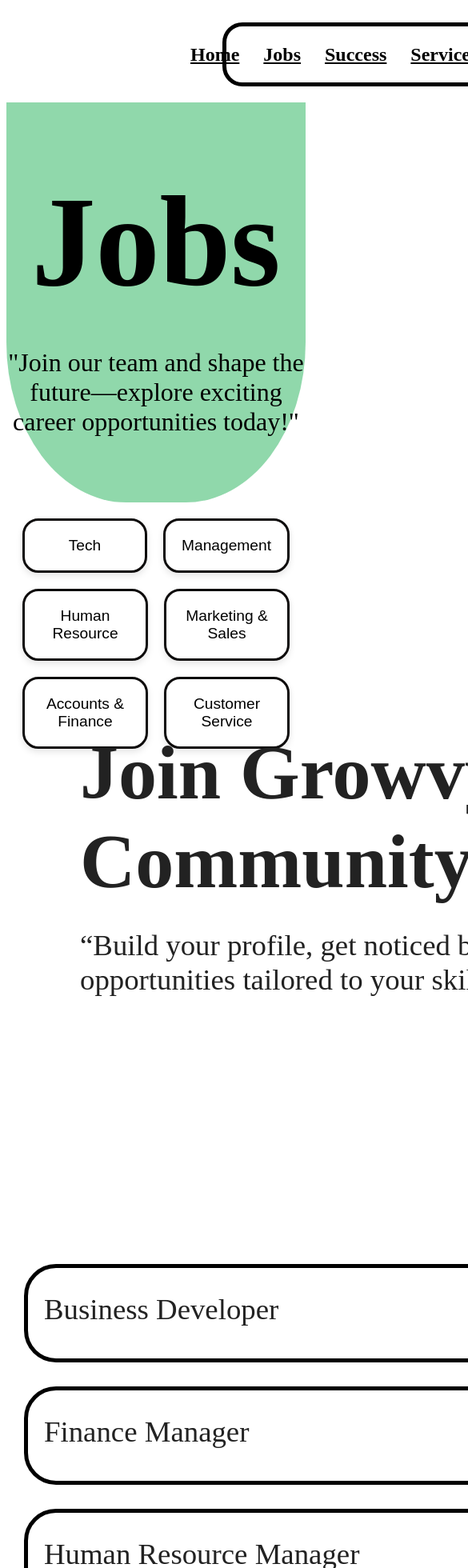
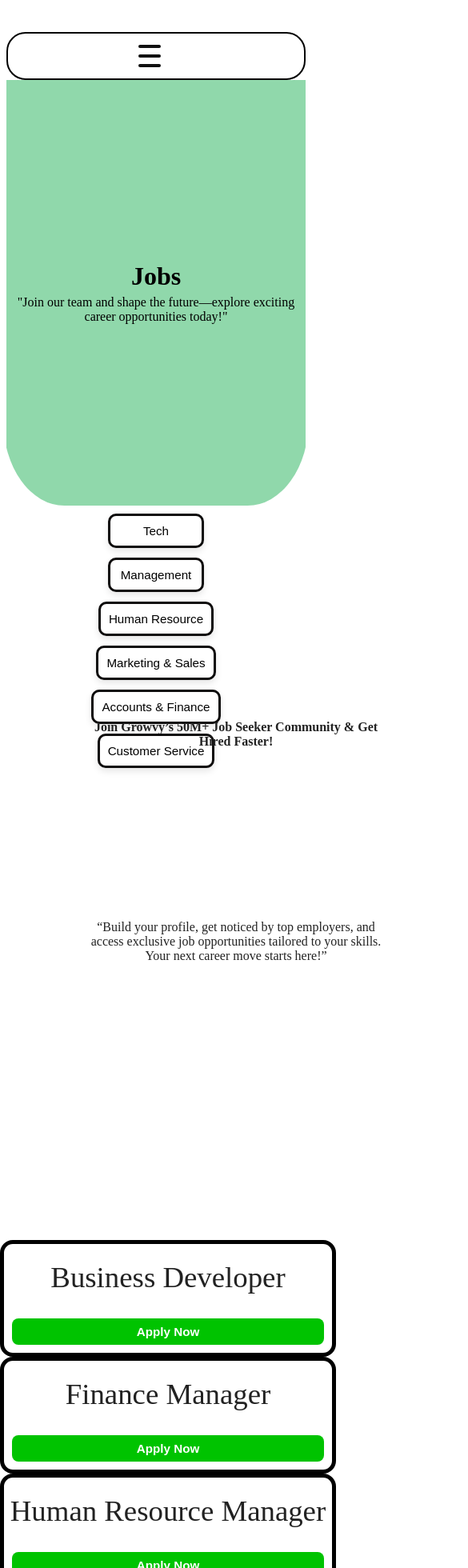
Before and after one commit to ayaz7964/Growvy, a React (Vite) app: page /jobs in a window 390 px wide. Shown: the top 1960 px of the page at 80% size, 585 px wide, since content can reach past the window. Built offline with nearby package versions, Linux system fonts and the light colour scheme.

Commit message:
added responsiveness

```diff
--- a/index.html
+++ b/index.html
@@ -5,6 +5,7 @@
     <link rel="icon" type="image/svg+xml" href="/vite.svg" />
     <meta name="viewport" content="width=device-width, initial-scale=1.0" />
     <link rel="stylesheet" href="https://cdnjs.cloudflare.com/ajax/libs/font-awesome/6.5.0/css/all.min.css" />
+
     <title>Vite + React</title>
   </head>
   <body>
--- a/src/Component/Jobs.jsx
+++ b/src/Component/Jobs.jsx
@@ -36,64 +36,64 @@ export default function Jobs() {
         <p className="topJob">Top Jobs</p>
         <div className="job-con">
           <div className="job">
-            <p>Business Developer</p>
+            <p className="Job-text">Business Developer</p>
             <button className="btn jbtn">Apply Now </button>
           </div>
 
           <div className="job">
-            <p>Finance Manager</p>
+            <p className="Job-text">Finance Manager</p>
             <button className="btn jbtn">Apply Now </button>
           </div>
           <div className="job">
-            <p>Human Resource Manager</p>
+            <p className="Job-text">Human Resource Manager</p>
             <button className="btn jbtn">Apply Now </button>
           </div>
           <div className="job">
-            <p>Software Engineer</p>
+            <p className="Job-text">Software Engineer</p>
             <button className="btn jbtn">Apply Now </button>
           </div>
           <div className="job">
-            <p>Web Developer</p>
+            <p className="Job-text" >Web Developer</p>
             <button className="btn jbtn">Apply Now </button>
           </div>
           <div className="job">
-            <p> Graphic Designer / Ui / Ux</p>
+            <p className="Job-text"> Graphic Designer / Ui / Ux</p>
             <button className="btn jbtn">Apply Now </button>
           </div>
           <div className="job">
-            <p>SEO Expert</p>
+            <p className="Job-text">SEO Expert</p>
             <button className="btn jbtn">Apply Now </button>
           </div>
           <div className="job">
-            <p>Android Developer</p>
+            <p className="Job-text">Android Developer</p>
             <button className="btn jbtn">Apply Now </button>
           </div>
           <div className="job">
-            <p>Floor Manager</p>
+            <p className="Job-text" >Floor Manager</p>
             <button className="btn jbtn">Apply Now </button>
           </div>
           <div className="job">
-            <p> Sales Representative</p>
+            <p className="Job-text"> Sales Representative</p>
             <button className="btn jbtn">Apply Now </button>
           </div>
           <div className="job">
-            <p>Data Entry Operator</p>
+            <p className="Job-text">Data Entry Operator</p>
             <button className="btn jbtn">Apply Now </button>
           </div>
           <div className="job">
-            <p>Delivery Man</p>
+            <p className="Job-text">Delivery Man</p>
             <button className="btn jbtn">Apply Now </button>
           </div>
           <div className="job">
-            <p>Urdu / English Call Center Agent</p>
+            <p className="Job-text">Urdu / English Call Center Agent</p>
             <button className="btn jbtn">Apply Now </button>
           </div>
           <div className="job">
-            <p> Morning Shift Jobs for Females</p>
+            <p className="Job-text"> Morning Shift Jobs for Females</p>
             <button className="btn jbtn">Apply Now </button>
           </div>
           <div className="job">
-            <p>Accountant</p>
+            <p className="Job-text">Accountant</p>
             <button className="btn jbtn">Apply Now </button>
           </div>
         </div>
--- a/src/Component/NavBar.jsx
+++ b/src/Component/NavBar.jsx
@@ -1,31 +1,72 @@
-import React from 'react'
+// import React from 'react'
+// import '../Css/NavBar.css'
+// import { Link } from 'react-router-dom'
+
+// export default function NavBar() {
+//   return (
+//     <div>
+//       <div className="conatinerN">
+//         <nav className="navbar">
+//           <ul className="nav-links">
+//             <li>
+//               <Link to="/">Home</Link>
+//             </li>
+//             <li>
+//               <Link to="/jobs">Jobs</Link>
+//             </li>
+//             <li>
+//               <Link to="/success">Success</Link>
+//             </li>
+//             <li>
+//               <Link to="/services">Services</Link>
+//             </li>
+//             <li>
+//               <Link to="/pricing">Pricing</Link>
+//             </li>
+//           </ul>
+//         </nav>
+//       </div>
+//     </div>
+//   )
+// }
+
+
+import React, { useState } from 'react'
 import '../Css/NavBar.css'
 import { Link } from 'react-router-dom'
 
 export default function NavBar() {
+  const [menuOpen, setMenuOpen] = useState(false)
+
+  const handleHamburgerClick = () => setMenuOpen(!menuOpen)
+  const handleLinkClick = () => setMenuOpen(false)
+
   return (
-    <div>
-      <div className="conatiner">
+    <div className="container">
       <nav className="navbar">
-          <ul className="nav-links">
+        <div className="hamburger" onClick={handleHamburgerClick} aria-label="Toggle navigation" tabIndex={0}>
+          <span />
+          <span />
+          <span />
+        </div>
+        <ul className={`nav-links${menuOpen ? ' active' : ''}`}>
           <li>
-              <Link to="/">Home</Link>
+            <Link to="/" onClick={handleLinkClick}>Home</Link>
           </li>
           <li>
-              <Link to="/jobs">Jobs</Link>
+            <Link to="/jobs" onClick={handleLinkClick}>Jobs</Link>
           </li>
           <li>
-              <Link to="/success">Success</Link>
+            <Link to="/success" onClick={handleLinkClick}>Success</Link>
           </li>
           <li>
-              <Link to="/services">Services</Link>
+            <Link to="/services" onClick={handleLinkClick}>Services</Link>
           </li>
           <li>
-              <Link to="/pricing">Pricing</Link>
+            <Link to="/pricing" onClick={handleLinkClick}>Pricing</Link>
           </li>
         </ul>
       </nav>
     </div>
-    </div>
   )
 }
--- a/src/Css/Jobs.css
+++ b/src/Css/Jobs.css
@@ -1,3 +1,17 @@
+.jobs-container {
+  width: 100%;
+  /* max-width: 1400px; */
+  display: flex;
+  flex-direction: column;
+  justify-content: center;
+  align-items: center;
+  align-content: center;
+  justify-items: center;
+  margin: 0 auto;
+  padding: 0 16px;
+  box-sizing: border-box;
+}
+
 .Jobheadline{
     display: flex;
     justify-content: center;
@@ -201,3 +215,272 @@ li{
 
 
 }
+
+/* Tablet */
+@media (max-width: 1024px) {
+  .jobs-container {
+    padding: 0 8px;
+    align-items: center;
+  }
+  .Jobheadline {
+    align-items: center;
+    justify-content: center;
+    text-align: center;
+    padding: 2rem 1rem;
+  }
+  .head {
+    font-size: 3.5rem;
+    margin: 16px 0 8px 0;
+    text-align: center;
+  }
+  .para {
+    font-size: 1.3rem;
+    margin: 0 0 18px 0;
+    text-align: center;
+  }
+  .btns {
+    flex-direction: column;
+    align-items: center;
+    gap: 16px;
+    padding: 16px 0;
+  }
+  .h {
+    font-size: 1.1rem;
+    padding: 12px 0;
+    min-width: 160px;
+    max-width: 90vw;
+    margin: 0 auto;
+    text-align: center;
+  }
+  .jarea3 {
+    align-items: center;
+    margin: 32px 0 0 0;
+    text-align: center;
+  }
+  .jLtext {
+    font-size: 2rem;
+    margin-bottom: 10px;
+    text-align: center;
+  }
+  .jSText {
+    font-size: 1.1rem;
+    margin-bottom: 16px;
+    text-align: center;
+  }
+  .jsignin {
+    margin: 0 auto;
+    display: block;
+  }
+  .topJob {
+    font-size: 2rem;
+    margin: 32px 0 16px 0;
+    text-align: center;
+  }
+  .job-con {
+    gap: 16px;
+    max-width: 100%;
+    margin: 0 auto;
+    align-items: center;
+  }
+  .job {
+    flex-direction: column;
+    align-items: center;
+    gap: 10px;
+    padding: 12px;
+    border-radius: 18px;
+    margin: 0 auto;
+    width: 100%;
+    max-width: 500px;
+  }
+  .jbtn {
+    width: 100%;
+    font-size: 1rem;
+    padding: 10px 0;
+    border-radius: 8px;
+    margin: 0 auto;
+  }
+  .jarea4 {
+    margin: 24px 0 0 0;
+    display: flex;
+    justify-content: center;
+  }
+  .jimgArea {
+    max-width: 100%;
+    height: auto;
+    border-radius: 10px;
+    margin: 0 auto;
+  }
+  .jright-area1 {
+    padding: 16px 8px;
+    border-radius: 12px;
+    margin: 24px auto 0 auto;
+    text-align: center;
+    max-width: 90vw;
+  }
+  .jjobimage {
+    margin: 16px auto;
+    display: flex;
+    justify-content: center;
+  }
+  .jjobimage img {
+    width: 120px;
+    height: 120px;
+  }
+  .footer {
+    flex-direction: column;
+    gap: 16px;
+    padding: 20px 0;
+    border-radius: 14px;
+    align-items: center;
+    text-align: center;
+  }
+  .jfootLeft, .jfootCenter, .jfootRight {
+    min-width: 0;
+    max-width: 100%;
+    margin: 0 auto;
+    text-align: center;
+  }
+  .jfootRight img {
+    max-width: 120px;
+    margin: 0 auto;
+  }
+}
+
+/* Mobile */
+@media (max-width: 600px) {
+  .jobs-container {
+    padding: 0 4px;
+    align-items: center;
+  }
+  .Job-text{
+    text-align: center;
+    max-width: 400px;
+  }
+  .Jobheadline {
+    min-height: 180px;
+    border-bottom-left-radius: 20%;
+    border-bottom-right-radius: 20%;
+    padding: 1rem 0.5rem;
+    align-items: center;
+    justify-content: center;
+    text-align: center;
+  }
+  .head {
+    font-size: 2rem;
+    margin: 10px 0 5px 0;
+    text-align: center;
+  }
+  .para {
+    font-size: 1rem;
+    margin: 0 0 10px 0;
+    text-align: center;
+  }
+  .btns {
+    flex-direction: column;
+    align-items: center;
+    gap: 12px;
+    padding: 10px 0;
+    width: 100%;
+    max-width: 100vw;
+  }
+  .h {
+    min-width: 120px;
+    max-width: 100%;
+    font-size: 0.95rem;
+    padding: 10px;
+    border-radius: 10px;
+    margin: 0 auto;
+    text-align: center;
+  }
+  .jarea3 {
+    margin: 20px 0 0 0;
+    align-items: center;
+    text-align: center;
+  }
+  .jLtext, .jSText {
+    font-size: 1rem;
+    max-width: 100%;
+    margin: 0 0 10px 0;
+    text-align: center;
+  }
+  .jsignin {
+    font-size: 1rem;
+    padding: 8px 16px;
+    border-radius: 8px;
+    margin: 0 auto;
+    display: block;
+  }
+  .topJob {
+    font-size: 1.3rem;
+    margin: 20px 0 10px 0;
+    text-align: center;
+  }
+  .job-con {
+    max-width: 100%;
+    gap: 10px;
+    margin: 0 auto;
+    align-items: center;
+  }
+  .job {
+    flex-direction: column;
+    align-items: center;
+    gap: 10px;
+    padding: 10px;
+    border-radius: 16px;
+    margin: 0 auto;
+    width: 100%;
+    max-width: 400px;
+  }
+  .jbtn {
+    width: 100%;
+    font-size: 0.95rem;
+    padding: 8px 0;
+    border-radius: 8px;
+    margin: 0 auto;
+  }
+  .jarea4 {
+    margin: 20px 0 0 0;
+    display: flex;
+    justify-content: center;
+  }
+  .jimgArea {
+    max-width: 100%;
+    height: auto;
+    border-radius: 10px;
+    margin: 0 auto;
+  }
+  .jright-area1 {
+    padding: 12px 6px;
+    border-radius: 12px;
+    margin: 20px auto 0 auto;
+    text-align: center;
+    max-width: 98vw;
+  }
+  .jjobimage {
+    margin: 12px auto;
+    display: flex;
+    justify-content: center;
+  }
+  .jjobimage img {
+    width: 90px;
+    height: 90px;
+  }
+  .footer {
+    flex-direction: column;
+    gap: 10px;
+    padding: 12px 0;
+    border-radius: 12px;
+    align-items: center;
+    text-align: center;
+  }
+  .jfootLeft, .jfootCenter, .jfootRight {
+    min-width: 0;
+    max-width: 100%;
+    margin: 0 auto;
+    text-align: center;
+  }
+  .jfootRight img {
+    max-width: 100px;
+    margin: 0 auto;
+  }
+}
--- a/src/Css/NavBar.css
+++ b/src/Css/NavBar.css
@@ -1,51 +1,124 @@
-.conatiner{
+.container {
+  display: flex;
+  justify-content: center;
+  align-items: center;
+  padding: 32px 0 0 0;
+  background: #fff;
+}
+
+.navbar {
+  display: flex;
+  justify-content: center;
+  align-items: center;
+  width: 80vw;
+  max-width: 1200px;
+  border: 2px solid #000;
+  border-radius: 48px;
+  padding: 24px 32px;
+  background: #fff;
+  position: relative;
+}
+
+.nav-links {
+  display: flex;
+  flex-direction: row;
+  gap: 48px;
+  list-style: none;
+  margin: 0;
+  padding: 0;
+  width: 100%;
+  justify-content: center;
+}
+
+.nav-links li {
+  font-size: 1.6rem;
+  font-weight: 700;
+}
+
+.nav-links a {
+  color: #111;
+  text-decoration: underline;
+  text-underline-offset: 6px;
+  transition: color 0.2s;
+}
+
+.nav-links a:hover {
+  color: #8ad6a7;
+}
+
+.hamburger {
+  display: none;
+  flex-direction: column;
+  justify-content: center;
+  align-items: center;
+  width: 36px;
+  height: 36px;
+  cursor: pointer;
+  margin-right: 16px;
+  z-index: 20;
+}
+
+.hamburger span {
+  display: block;
+  height: 4px;
+  width: 28px;
+  background: #111;
+  margin: 4px 0;
+  border-radius: 2px;
+  transition: 0.3s;
+}
+
+/* Tablet */
+@media (max-width: 900px) {
+  .navbar {
+    width: 96vw;
+    padding: 16px 8px;
+  }
+  .nav-links {
+    gap: 24px;
+  }
+  .nav-links li {
+    font-size: 1.2rem;
+  }
+}
+
+/* Mobile */
+@media (max-width: 600px) {
+  .navbar {
+    flex-direction: row;
+    align-items: center;
+    width: 98vw;
+    padding: 10px 4vw;
+    border-radius: 24px;
+  }
+  .hamburger {
     display: flex;
-    justify-content: space-between;
-    align-items: center;
-    padding: 20px;
-
-    /* background-color: #f5f4f4; */
-    color: white;
-
+  }
+  .nav-links {
+    flex-direction: column;
+    align-items: flex-start;
+    gap: 0;
+    position: absolute;
+    top: 100%;
+    left: 0;
+    width: 100%;
+    background: #fff;
+    border-radius: 0 0 24px 24px;
+    box-shadow: 0 8px 24px rgba(0,0,0,0.08);
+    display: none;
+    padding: 16px 0;
+    z-index: 10;
+  }
+  .nav-links.active {
+    display: flex;
+  }
+  .nav-links li {
+    width: 100%;
+    padding: 14px 24px;
+    border-bottom: 1px solid #eee;
+    font-size: 1.1rem;
+  }
+  .nav-links li:last-child {
+    border-bottom: none;
+  }
 }
-.navbar {
-    display: flex;
-    justify-content: space-between;
-    align-items: center;
-    width: 100%;
-    height: 50px;
-    margin-left: 250px;
-    margin-right: 250px;
-    border: 5px solid black;
-    border-radius: 25px;
-    padding: 10px 20px;
-
-
-}
-.navbar ul {
-    display: flex;
-    list-style: none;
-    align-items:space-between;
-    /* flex-wrap: wrap; */
-    align-content: center;
-    justify-content: center;
-    width: 100%;
-
-
-    margin: 0;
-    padding: 0;
-}
-.navbar li {
-   display: flex;
-    justify-content: center;
-    align-items: center;
-    margin: 0 15px;
-    font-size: 1.5em;
-    font-weight: bold;
-    color: rgb(255, 255, 255);
-}
-a{
-    /* text-decoration: none; */
-    color: black;
-
-}
```
Lines whose indentation alone changed are shown as unchanged.
